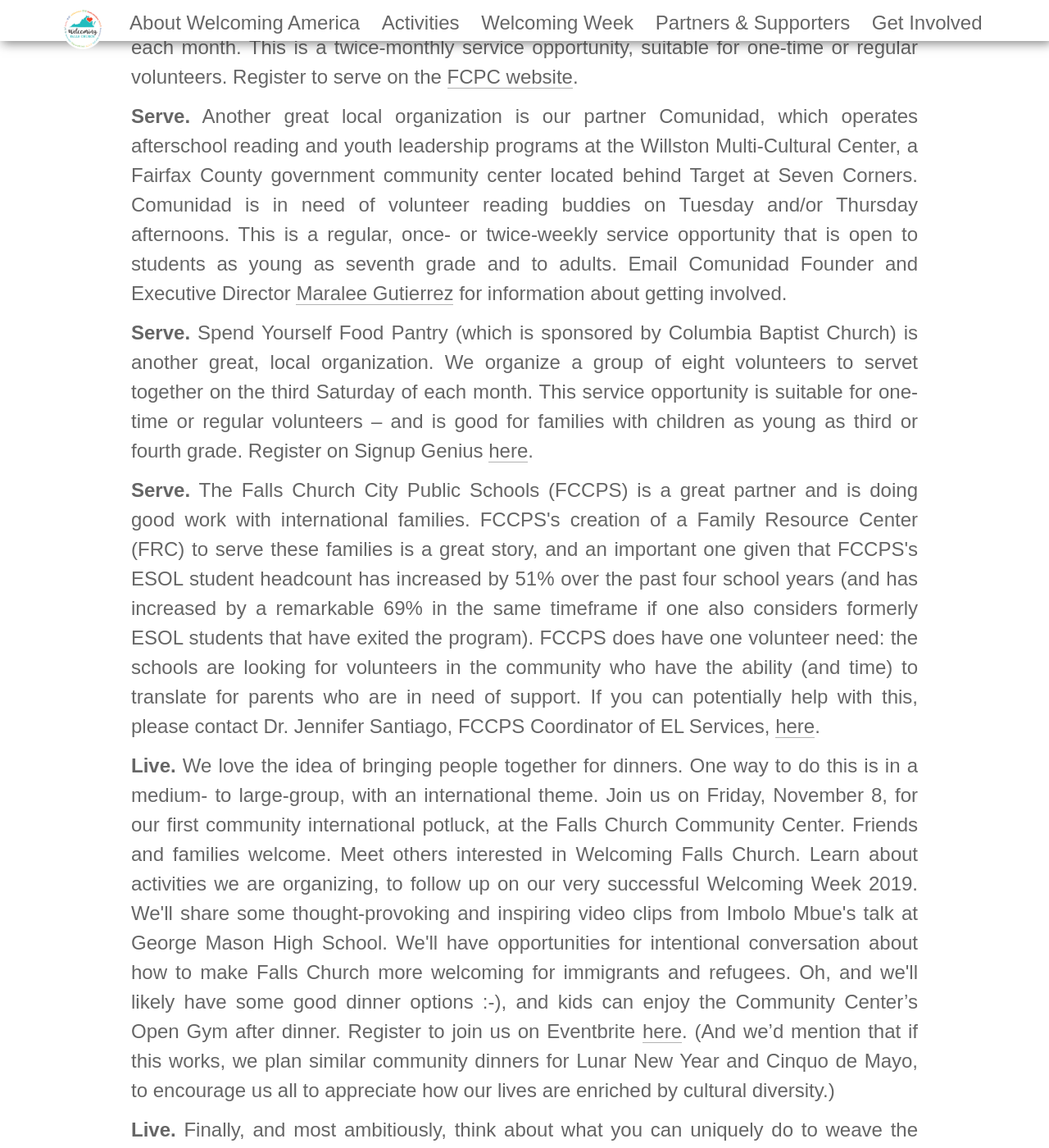
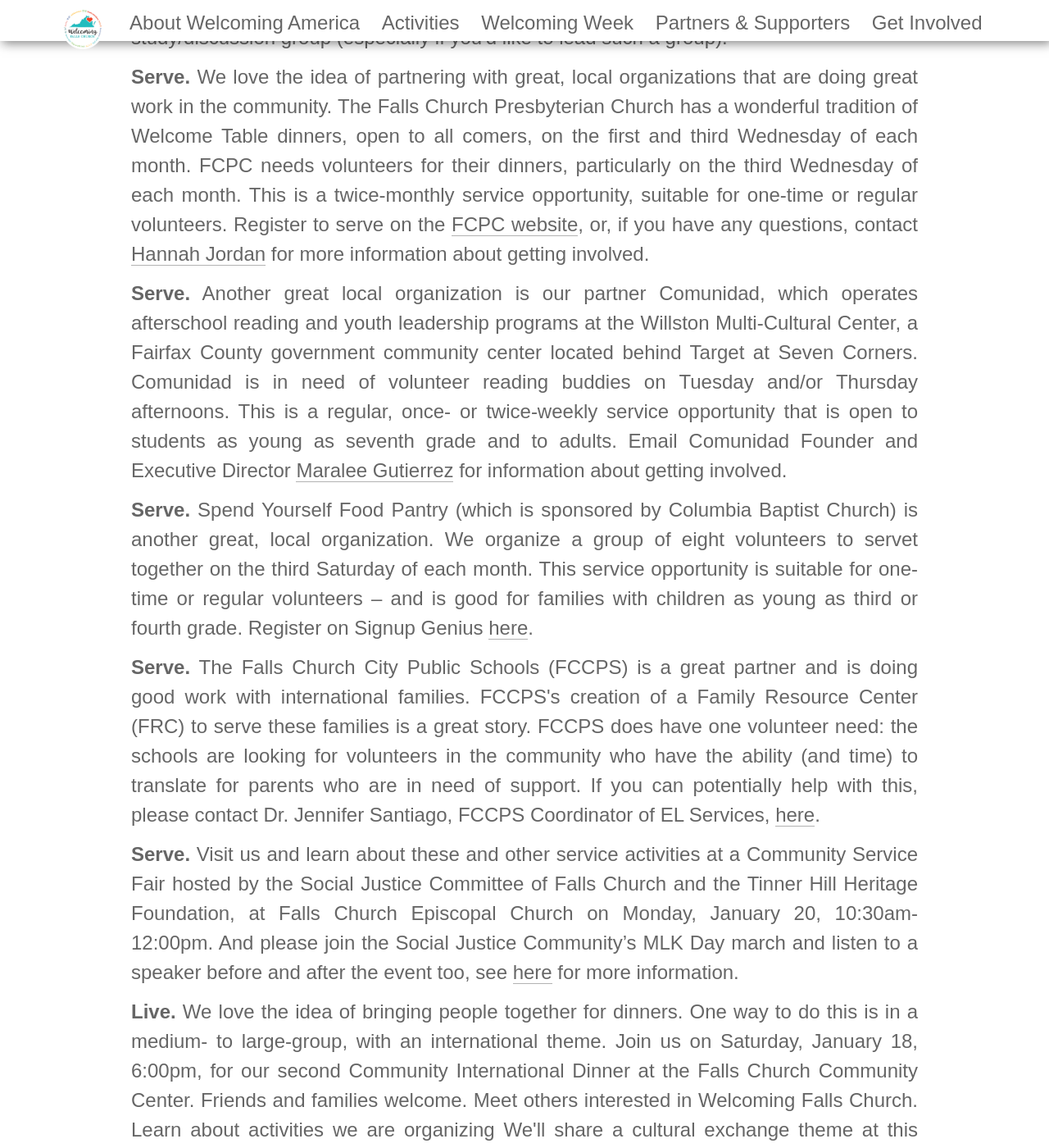
Before and after one commit to wfctest/wfctest, a Jekyll site: the page built from activities.html, in a window 1280 px wide and 1400 px high, scrolled down 1488 px. Shown: the whole window at 82% size. Built offline with Jekyll 4.4.1, drawn with Linux system fonts in a browser that asks for light colours; some web fonts are replaced; some of the changed text lies outside the part shown.

Commit message:
Add to Activities page

```diff
--- a/activities.html
+++ b/activities.html
@@ -6,18 +6,20 @@ layout: default
     <p>Welcoming Falls Church is building a community of neighbors. How can we do this? Some of this is cultural. We can always smile, prioritize relationships, engage with newcomers (immigrants and otherwise), and bring people together. Culture is contagious, and a welcoming culture brings life. In addition, we hope that you will consider learning, serving, and living with us--perhaps in some new ways.</p>
     <p>Below are some of our thoughts about how we can build a community of neighbors together. We think about this in terms of learning, serving, and living – together.</p>
 
-    <p><span class="motive">Learn.</span> Start with a great TED talk by Chimamanda Ngozi Adichie, “<a href="https://www.ted.com/talks/chimamanda_adichie_the_danger_of_a_single_story">The Danger of a Single Story</a>.” This TED Talk – with over 19 million views – highlights the ways that we all benefit from a variety of perspectives of life, society, and community.</p>
+    <p><span class="motive">Learn.</span> Start with a great TED talk by Chimamanda Ngozi Adichie, “<a href="https://www.ted.com/talks/chimamanda_adichie_the_danger_of_a_single_story">The Danger of a Single Story</a>.” This TED Talk – with over 19 million views – highlights the ways that we all benefit from a variety of perspectives of life, society, and community. “Then continue with Ms. Adichie’s Americanah – our next book recommendation – for “[a] knockout of a novel about immigration, American dreams, the power of first love, and the shifting meanings of skin color. . . . A marvel.” (NPR) Watch also for a podcast about the book Americanah from our podcast partner Three Way in early 2020.</p>
     <p><span class="motive">Learn.</span> Read Imbolo Mbue's book <a href="https://www.onemorepagebooks.com/book/9780812998481"><em>Behold the Dreamers</em></a>, considered by many to be one of the top narratives of the contemporary immigrant experience -- an Oprah pick, PEN/Faulkner award-winner, NY Times/Washington Post best book of the year, etc. This was our first recommended book in 2018! FCCPS Superintendent Peter Noonan made the book one of his recommended summer reads in June 2019, we brought Ms. Mbue to Falls Church in September 2019, and she spoke powerfully in Immigration and the American Dream as well as her personal experiences living in Falls Church, before 250 people at two public talks. Enjoy a podcast review of the book by our podcasting media partner <a href="http://threewaypc.com/">Three Way</a> by Falls Church resident and Three Way creator Erin Keating <a href="https://www.threewaypc.com/episodes/2019/9/10/quickie-featuring-behold-the-dreamers-by-imbolo-mbue">here</a> – and consider selecting this if you are part of a book club.</p>
-    <p><span class="motive">Learn.</span> Learning is not limited to adults. Do you have a child age 10-15? We strongly recommend the book <a href="https://www.alangratz.com/writing/refugee/">Refugee</a> a by Alan Gratz (and have invited the author to Falls Church for a future author talk). <a href="mailto:welcomingfallschurch@gmail.com?subject=Interest%20in%20Refugee%20Issues">Let us know</a> if you’re interested in the acute crisis of refugee policy and caring for refugees locally, and watch for additional programs focusing on these issues.</p>
+    <p><span class="motive">Learn.</span> Learning is not limited to adults. Do you have a child age 10-15? We strongly recommend the book <a href="https://www.alangratz.com/writing/refugee/">Refugee</a> a by Alan Gratz (and have invited the author to Falls Church for a future author talk). <a href="mailto:welcomingfallschurch@gmail.com?subject=Interest%20in%20Refugee%20Issues">Let us know</a> if you’re interested in the acute crisis of refugee policy and caring for refugees locally, and to learn more join us for a talk hosted by the Falls Church Presbyterian Church’s Justice Ministry on Refugee Resettlement in the U.S. on Sunday, January 12, 2020, at 12:15pm (see <a href="assets/FCPC - Jan 12 2020 Flier Justice Ministry Refugee Program.pdf">here</a> for details).</p>
     <p><span class="motive">Learn.</span> Finally, learn about the facts of immigration. The Pew Research Center, which does fantastic survey research on a host of issues, has designed an "email course" about U.S. immigration that you can learn more about <a href="https://www.pewresearch.org/fact-tank/2018/10/16/want-to-understand-u-s-immigration-weve-got-an-email-course-for-you/">here</a>. This class is free and is available anytime, anywhere. In addition, Pew's <a href="https://www.pewresearch.org/fact-tank/2019/05/17/key-facts-about-u-s-immigration-policies-and-proposed-changes/">most recent report on immigration</a> will help you understand the complicated landscape of immigration policy. Consider learning together with others in the community and taking action - <a href="mailto:welcomingfallschurch@gmail.com">let us know</a> if you'd like to join a study/discussion group (especially if you'd like to lead such a group).</p>
 
-    <p><span class="motive">Serve.</span> We love the idea of partnering with great, local organizations that are doing great work in the community. The Falls Church Presbyterian Church has a wonderful tradition of Welcome Table dinners, open to all comers, on the first and third Wednesday of each month. FCPC needs volunteers for their dinners, particularly on the third Wednesday of each month. This is a twice-monthly service opportunity, suitable for one-time or regular volunteers. Register to serve on the <a href="http://www.fallschurchpresby.org/">FCPC website</a>.</p>
+    <p><span class="motive">Serve.</span> We love the idea of partnering with great, local organizations that are doing great work in the community. The Falls Church Presbyterian Church has a wonderful tradition of Welcome Table dinners, open to all comers, on the first and third Wednesday of each month. FCPC needs volunteers for their dinners, particularly on the third Wednesday of each month. This is a twice-monthly service opportunity, suitable for one-time or regular volunteers. Register to serve on the <a href="http://www.fallschurchpresby.org/">FCPC website</a>, or, if you have any questions, contact <a href="mailto:hjordan414@gmail.com">Hannah Jordan</a> for more information about getting involved.</p>
     <p><span class="motive">Serve.</span> Another great local organization is our partner Comunidad, which operates afterschool reading and youth leadership programs at the Willston Multi-Cultural Center, a Fairfax County government community center located behind Target at Seven Corners. Comunidad is in need of volunteer reading buddies on Tuesday and/or Thursday afternoons. This is a regular, once- or twice-weekly service opportunity that is open to students as young as seventh grade and to adults. Email Comunidad Founder and Executive Director <a href="mailto:maralee@comunidadva.org%20?subject=Learning%20More%20About%20Comunidad">Maralee Gutierrez</a> for information about getting involved.</p>
     <p><span class="motive">Serve.</span> Spend Yourself Food Pantry (which is sponsored by Columbia Baptist Church) is another great, local organization. We organize a group of eight volunteers to servet together on the third Saturday of each month. This service opportunity is suitable for one-time or regular volunteers – and is good for families with children as young as third or fourth grade. Register on Signup Genius <a href="https://www.signupgenius.com/go/70a0f4cabae22a2fd0-volunteer">here</a>.</p>
-    <p><span class="motive">Serve.</span> The Falls Church City Public Schools (FCCPS) is a great partner and is doing good work with international families. FCCPS's creation of a Family Resource Center (FRC) to serve these families is a great story, and an important one given that FCCPS's ESOL student headcount has increased by 51% over the past four school years (and has increased by a remarkable 69% in the same timeframe if one also considers formerly ESOL students that have exited the program). FCCPS does have one volunteer need: the schools are looking for volunteers in the community who have the ability (and time) to translate for parents who are in need of support. If you can potentially help with this, please contact Dr. Jennifer Santiago, FCCPS Coordinator of EL Services, <a href="mailto:santiagoj@fccps.org">here</a>.</p>
+    <p><span class="motive">Serve.</span> The Falls Church City Public Schools (FCCPS) is a great partner and is doing good work with international families. FCCPS's creation of a Family Resource Center (FRC) to serve these families is a great story. FCCPS does have one volunteer need: the schools are looking for volunteers in the community who have the ability (and time) to translate for parents who are in need of support. If you can potentially help with this, please contact Dr. Jennifer Santiago, FCCPS Coordinator of EL Services, <a href="mailto:santiagoj@fccps.org">here</a>.</p>
+    <p><span class="motive">Serve.</span> Visit us and learn about these and other service activities at a Community Service Fair hosted by the Social Justice Committee of Falls Church and the Tinner Hill Heritage Foundation, at Falls Church Episcopal Church on Monday, January 20, 10:30am-12:00pm. And please join the Social Justice Community’s MLK Day march and listen to a speaker before and after the event too, see <a href="assets/Social Justice Committee - 2020 4th Annual MLK Program.pdf">here</a> for more information.</p>
 
-    <p><span class="motive">Live.</span> We love the idea of bringing people together for dinners. One way to do this is in a medium- to large-group, with an international theme. Join us on Friday, November 8, for our first community international potluck, at the Falls Church Community Center. Friends and families welcome. Meet others interested in Welcoming Falls Church. Learn about activities we are organizing, to follow up on our very successful Welcoming Week 2019. We'll share some thought-provoking and inspiring video clips from Imbolo Mbue's talk at George Mason High School. We'll have opportunities for intentional conversation about how to make Falls Church more welcoming for immigrants and refugees. Oh, and we'll likely have some good dinner options :-), and kids can enjoy the Community Center’s Open Gym after dinner. Register to join us on Eventbrite <a href="https://www.eventbrite.com/e/community-international-potluck-dinner-tickets-75845246173">here</a>. (And we’d mention that if this works, we plan similar community dinners for Lunar New Year and Cinquo de Mayo, to encourage us all to appreciate how our lives are enriched by cultural diversity.)</p>
+    <p><span class="motive">Live.</span> We love the idea of bringing people together for dinners. One way to do this is in a medium- to large-group, with an international theme. Join us on Saturday, January 18, 6:00pm, for our second Community International Dinner at the Falls Church Community Center. Friends and families welcome. Meet others interested in Welcoming Falls Church. Learn about activities we are organizing We'll share a cultural exchange theme at this dinner - including some hands-on activities to roll dumplings and enjoy other Lunar New Year traditions (Lunar New Year is later in January). This is very family-friendly. Kids can learn how to make dumplings before dinner, then after dinner can play in the Community Center Open Gym or Teen Center. After dinner, adults (and older kids who will like to stay) will recognize and explore some the history of residents of the area who came from Vietnam and how Eden Center became the East Coast's leading center for Vietnamese culture and commerce. And then we will have intentional conversation in small groups about how to make Falls Church more welcoming for immigrants and refugees. Oh, and we'll probably have some good dinner options :-) This is a potluck - bring a dish sufficient for your group, but expect a fair number of Lunar New Year themed dishes. Register to join us on Eventbrite <a href="https://www.eventbrite.com/e/community-international-potluck-dinner-tickets-85402813113">here</a>.</p>
     <p><span class="motive">Live.</span> Finally, and most ambitiously, think about what you can uniquely do to weave the social fabric of our community. What is your neighborhood like? Who are your friends? Who are your acquaintances? Whatever your situation, bring people together. Hold a block party that would not happen otherwise. Hold a <a href="https://www.fallschurchva.gov/1719/Play-Streets-Permit-Pilot-Program">Play Street</a> (this is a great City of Falls Church program). And whatever you do, make a special effort to make newcomers (especially international friends) feel welcome, to overcome one of the principal divisions in our society. It is more important than ever to express a welcoming spirit to people who may not feel as welcome in the United States as we'd like. Whatever your race, creed, ethnic background, or socioeconomic status, join us to express hospitality towards immigrants and refugees, to create opportunity for us all.</p>
+    <p><span class="motive">Live.</span> Finally, this spring we will be organizing “Listen First” small group conversations focusing on immigration, ethnicity, and race, as part of the <a href="https://www.nationalconversationproject.org/">National Week of Conversation</a> April 17-25, 2020. We will hold our first (first annual?) Conversation and Community Service Week to coincide with this week – which will also include – SAVE THE DATE – a fun, springtime event at Mr. Brown’s Park in downtown Falls Church on Thursday, April 23, 2020.</p>
 
     <p>We hope you join us in Welcoming Falls Church. Embrace a welcoming spirit, sign up for one or more activities, and if you have not already done so provide us your information in the form <a href="/get-involved">here</a>, so that we can be in touch with you proactively about future activities. We look forward to engaging with area residents, civic and business leaders, our schools and many others, to build a community of neighbors.</p>
 </section>
```
Also changed, not shown: 2 other files.
